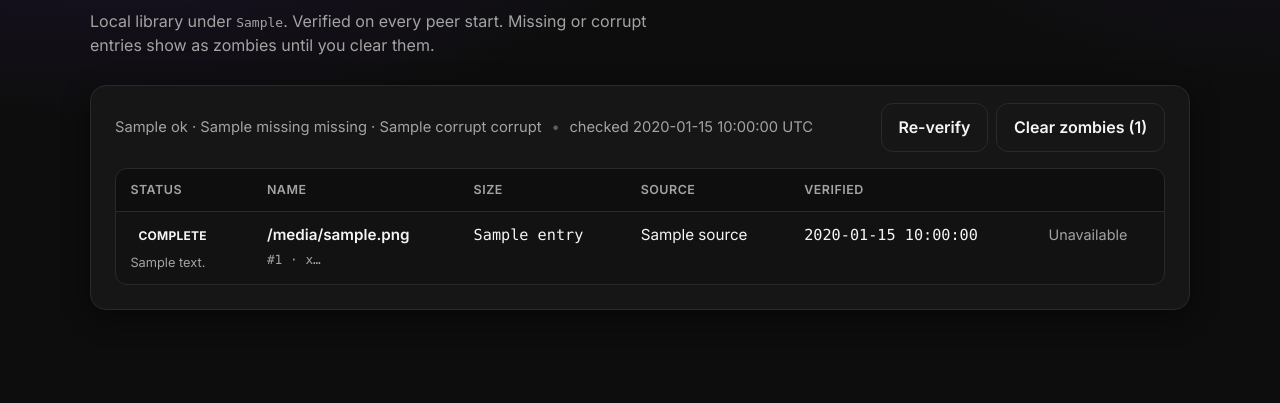
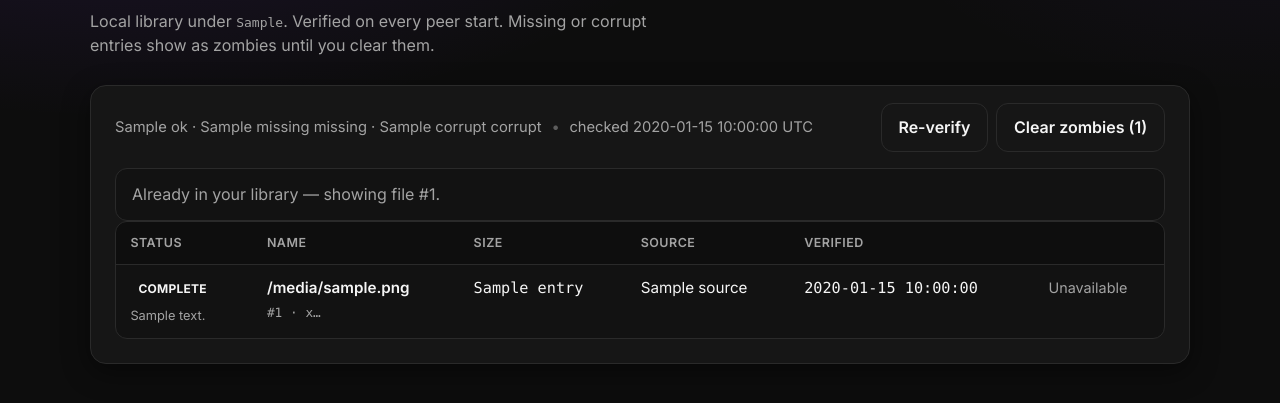
Before and after one commit to Mushaam/NightOwls-26, a Flask app: template peer/templates/library.html in a window 1280 px wide. Shown: the part 155-558 px from the top of the page. Run offline with Flask 3, Linux system fonts and the light colour scheme; the template is opened without the code that fills it: most values are stand-ins (such as "Sample title", 1, 10 or a date in 2020).

Commit message:
implement pre download check and redirect

```diff
--- a/peer/app.py
+++ b/peer/app.py
@@ -11,7 +11,7 @@ import urllib.error
 import urllib.request
 from pathlib import Path
 
-from flask import Flask, Response, jsonify, render_template, request, send_file
+from flask import Flask, Response, jsonify, redirect, render_template, request, send_file
 from werkzeug.utils import secure_filename
 
 from peer.inventory import LocalInventory
@@ -67,6 +67,59 @@ def _register_library(result: dict, *, source: str) -> None:
         path=path,
         source=source,
     )
+
+
+def _owned_library_entry(
+    file_id: int, *, file_hash: str | None = None
+) -> dict | None:
+    """
+    Return a healthy library row if this peer already has the file.
+    Matches by file_id, or by SHA-256 when the tracker hash is known.
+    """
+    inventory: LocalInventory | None = app.config.get("INVENTORY")
+    store: ChunkStore | None = app.config.get("STORE")
+    if not inventory:
+        return None
+
+    def _ok(entry: dict | None) -> dict | None:
+        if not entry or entry.get("status") != "ok":
+            return None
+        if inventory.resolve_path(int(entry["file_id"])) is None:
+            return None
+        return entry
+
+    hit = _ok(inventory.get(file_id))
+    if hit:
+        return hit
+
+    # Disk has a verified complete/ but library row missing — register then own.
+    if store and store.is_verified_complete(file_id, expected_file_hash=file_hash):
+        meta = store.load_meta(file_id) or {}
+        complete = store._complete_path(file_id)
+        if complete is not None:
+            inventory.register(
+                file_id=file_id,
+                filename=str(meta.get("filename") or complete.name),
+                file_hash=str(meta.get("file_hash") or file_hash or ""),
+                file_size=int(meta.get("file_size") or complete.stat().st_size),
+                path=complete,
+                source="download",
+            )
+            hit = _ok(inventory.get(file_id))
+            if hit:
+                return hit
+
+    if file_hash:
+        for entry in inventory.list_files():
+            if entry.get("file_hash") == file_hash:
+                hit = _ok(entry)
+                if hit:
+                    return hit
+    return None
+
+
+def _library_focus_url(file_id: int) -> str:
+    return f"/library?focus={int(file_id)}"
 
 
 def create_app(
@@ -214,13 +267,23 @@ def download_page(file_id: int):
     filename = f"File #{file_id}"
     size_label = "—"
     seeder_count = 0
+    file_hash = None
     try:
         meta = _tracker_json(f"/files/{file_id}")
         filename = meta.get("filename") or filename
         size_label = _format_size(int(meta.get("file_size") or 0))
         seeder_count = int(meta.get("seeder_count") or 0)
+        file_hash = meta.get("file_hash")
     except Exception:  # noqa: BLE001
         pass
+
+    # Already have a healthy local copy → jump to that library record.
+    force = request.args.get("force") in {"1", "true", "yes"}
+    if not force:
+        owned = _owned_library_entry(file_id, file_hash=file_hash)
+        if owned:
+            return redirect(_library_focus_url(int(owned["file_id"])))
+
     data_dir = Path(app.config["DATA_DIR"])
     complete_dir = (data_dir / "complete" / str(file_id)).resolve()
     expected_path = complete_dir / filename
@@ -376,6 +439,28 @@ def api_download(file_id: int):
     if existing.get("status") in _ACTIVE_DOWNLOAD:
         return jsonify({"status": "already_running", "file_id": file_id}), 202
 
+    file_hash = None
+    try:
+        meta = _tracker_json(f"/files/{file_id}")
+        file_hash = meta.get("file_hash")
+    except Exception:  # noqa: BLE001
+        pass
+    owned = _owned_library_entry(file_id, file_hash=file_hash)
+    if owned:
+        focus_id = int(owned["file_id"])
+        return (
+            jsonify(
+                {
+                    "status": "already_have",
+                    "file_id": focus_id,
+                    "filename": owned.get("filename"),
+                    "redirect": _library_focus_url(focus_id),
+                    "message": "File already in your library.",
+                }
+            ),
+            200,
+        )
+
     _set_progress(
         file_id,
         status="starting",
@@ -483,11 +568,13 @@ def library_page():
     # Light refresh of statuses for the dashboard (full hash check).
     summary = inventory.verify_all()
     app.config["LIBRARY_VERIFY"] = summary
+    focus_id = request.args.get("focus", type=int)
     entries = []
     for e in inventory.list_files():
         item = dict(e)
         item["size_label"] = _format_size(int(item.get("file_size") or 0))
         item["is_zombie"] = item.get("status") in {"missing", "corrupt"}
+        item["is_focus"] = focus_id is not None and int(item["file_id"]) == focus_id
         entries.append(item)
     data_dir = Path(app.config["DATA_DIR"])
     return render_template(
@@ -496,6 +583,7 @@ def library_page():
         summary=summary,
         downloads_dir=str((data_dir / "complete").resolve()),
         zombie_count=summary.get("zombies", 0),
+        focus_id=focus_id,
     )
 
 
--- a/peer/static/script.js
+++ b/peer/static/script.js
@@ -259,6 +259,10 @@
       const res = await fetch(`/api/download/${fileId}`, { method: "POST" });
       const data = await res.json();
       if (!res.ok) throw new Error(data.error || "Could not start download");
+      if (data.status === "already_have" && data.redirect) {
+        window.location.href = data.redirect;
+        return;
+      }
       startPoll();
     } catch (err) {
       downloadActive = false;
@@ -292,6 +296,14 @@
   const libraryVerify = $("#library-verify");
   const libraryClear = $("#library-clear-zombies");
   const libraryStatus = $("#library-status");
+  const focusRow = document.querySelector(".library-row.is-focus");
+  if (focusRow) {
+    if (libraryStatus) {
+      libraryStatus.hidden = false;
+      libraryStatus.classList.add("ok");
+    }
+    focusRow.scrollIntoView({ behavior: "smooth", block: "center" });
+  }
   if (libraryVerify || libraryClear) {
     async function postLibrary(url, okMessage) {
       setStatus(libraryStatus, "Working…");
--- a/peer/static/style.css
+++ b/peer/static/style.css
@@ -825,6 +825,22 @@ body.view-list #file-list-wrap {
   color: var(--text-muted);
 }
 
+.library-row.is-focus {
+  outline: 2px solid var(--accent);
+  outline-offset: -2px;
+  background: var(--accent-soft);
+  animation: lib-focus-pulse 1.2s ease-out 1;
+}
+
+@keyframes lib-focus-pulse {
+  0% {
+    box-shadow: inset 0 0 0 0 rgba(124, 58, 237, 0.55);
+  }
+  100% {
+    box-shadow: inset 0 0 0 0 transparent;
+  }
+}
+
 .library-row.status-corrupt {
   box-shadow: inset 3px 0 0 var(--danger);
 }
--- a/peer/templates/library.html
+++ b/peer/templates/library.html
@@ -55,7 +55,11 @@
             </button>
           </div>
         </div>
-        <div class="status" id="library-status" hidden></div>
+        <div class="status" id="library-status" {% if not focus_id %}hidden{% endif %}>
+          {% if focus_id %}
+          Already in your library — showing file #{{ focus_id }}.
+          {% endif %}
+        </div>
 
         {% if entries %}
         <div class="library-table-wrap">
@@ -73,7 +77,8 @@
             <tbody>
               {% for e in entries %}
               <tr
-                class="library-row status-{{ e.status }}{% if e.is_zombie %} is-zombie{% endif %}"
+                id="lib-{{ e.file_id }}"
+                class="library-row status-{{ e.status }}{% if e.is_zombie %} is-zombie{% endif %}{% if e.is_focus %} is-focus{% endif %}"
                 data-file-id="{{ e.file_id }}"
               >
                 <td>
```
Also changed, not shown: AGENTS.md (+1 -0 lines).
